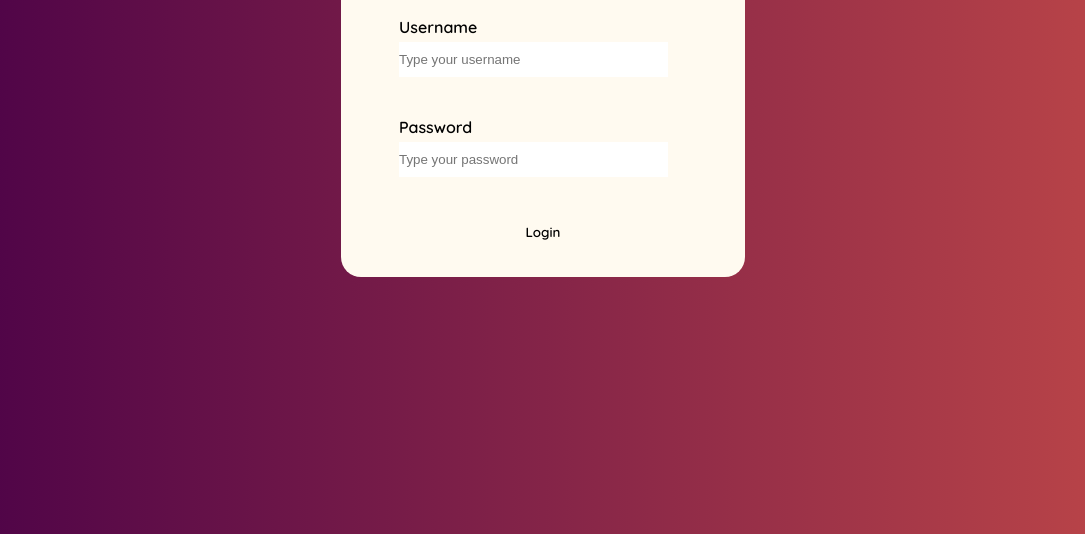
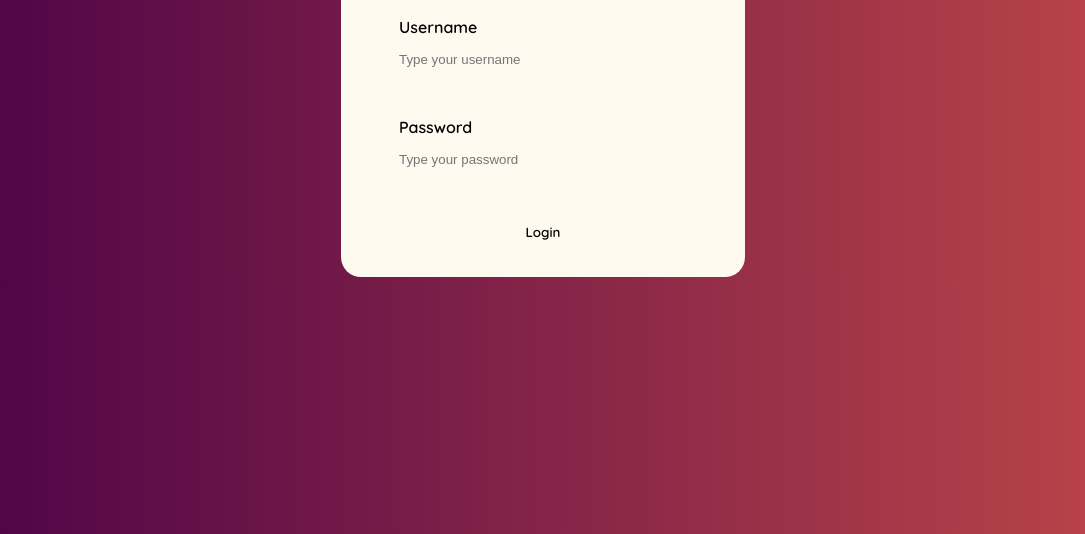
Before and after one commit to ShahrozAliPK/login-ui, a plain HTML site: page index.html in a window 1280 px wide. Shown: the part 266-800 px from the top of the page, without its empty margins (97-1182 px from the left). Drawn offline with Linux system fonts and the light colour scheme.

Commit message:
Update style.css

```diff
--- a/style.css
+++ b/style.css
@@ -74,6 +74,9 @@ body{
 
                 margin-top: 5px;
 
+                background: none;
+                background-color: rgb(255, 250, 240);
+
                 padding: 10px;
                 padding-left: 0;
 
@@ -110,6 +113,9 @@ body{
                 border: none;
 
                 margin-top: 5px;
+
+                background: none;
+                background-color: rgb(255, 250, 240);
 
                 padding: 10px;
                 padding-left: 0;
```
